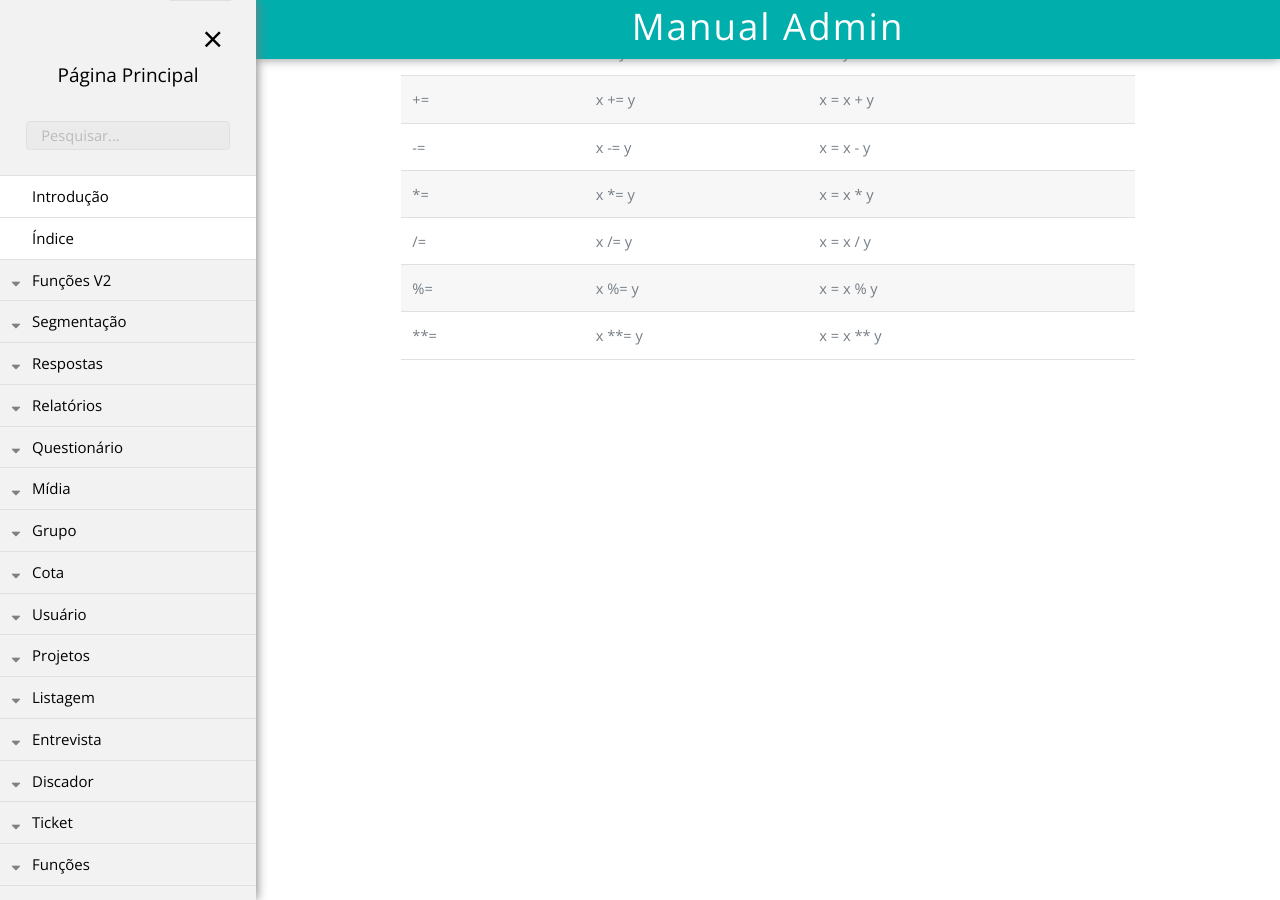
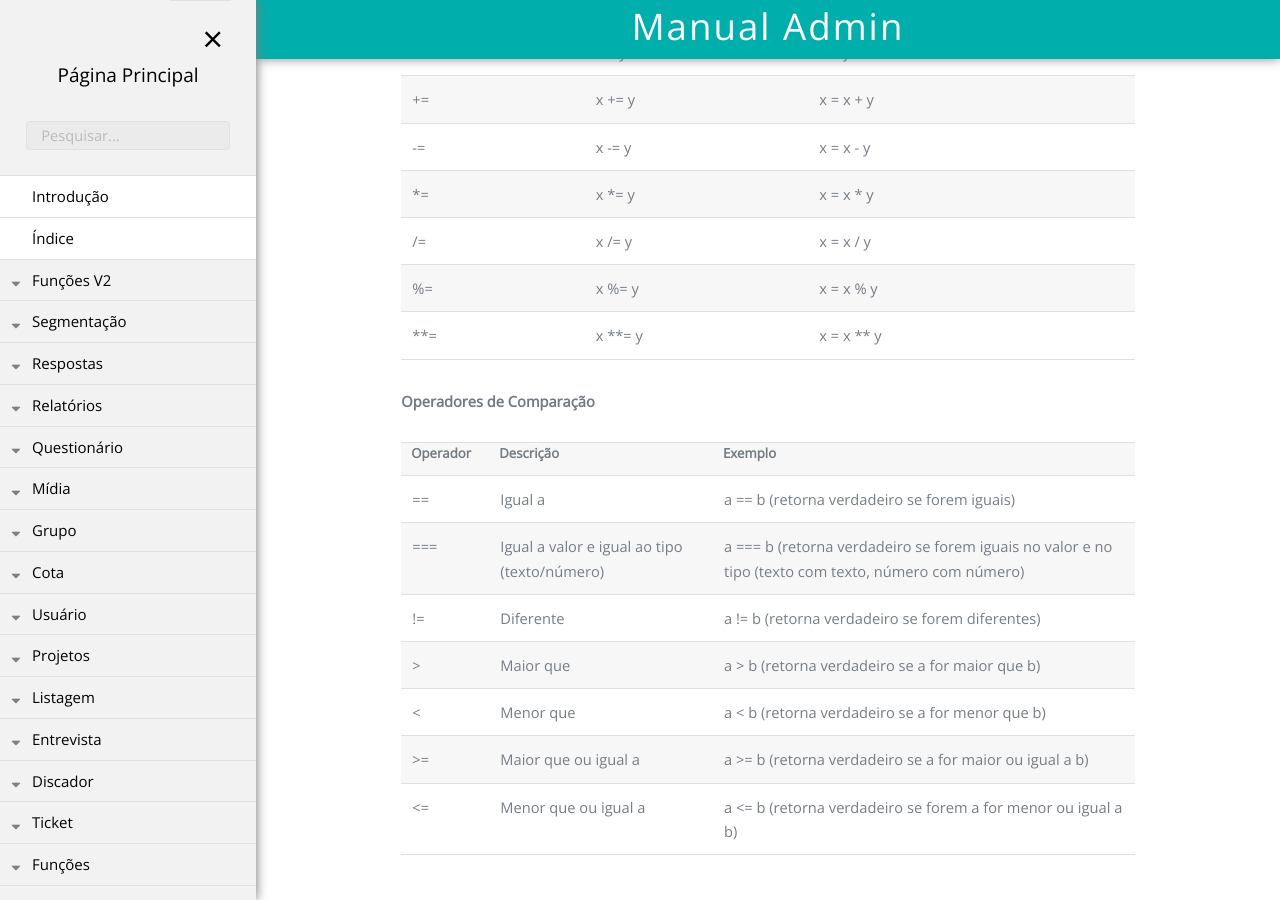
Before and after one commit to rogerio-figueiredo-hsr/hsrtechonline.github.io, a Jekyll site: the page built from _posts/2019-04-02-sintaxe-javascript.md, in a window 1280 px wide and 900 px high, scrolled down 1020 px. Built offline with Jekyll 4.4.1, drawn with Linux system fonts in a browser that asks for light colours; some of the changed text lies outside the part shown.

Commit message:
Update 2019-04-02-sintaxe-javascript.md

```diff
--- a/_posts/2019-04-02-sintaxe-javascript.md
+++ b/_posts/2019-04-02-sintaxe-javascript.md
@@ -102,3 +102,48 @@
     <td>x = x ** y</td>
   </tr>
 </tbody></table>
+
+**Operadores de Comparação**
+<table class="w3-table-all notranslate">
+  <tbody><tr>
+    <th style="width:12%">Operador</th>
+    <th>Descrição</th>
+    <th>Exemplo</th>
+    </tr>
+    <tr>
+      <td>==</td>
+      <td>Igual a</td>
+      <td>a == b (retorna verdadeiro se forem iguais)</td>
+    </tr>
+    <tr>
+      <td>===</td>
+      <td>Igual a valor e igual ao tipo (texto/número)</td>
+      <td>a === b (retorna verdadeiro se forem iguais no valor e no tipo (texto com texto, número com número)</td>
+    </tr>
+    <tr>
+      <td>!=</td>
+      <td>Diferente</td>
+      <td>a != b (retorna verdadeiro se forem diferentes)</td>
+    </tr>
+    <tr>
+      <td>&gt;</td>
+      <td>Maior que</td>
+      <td>a > b (retorna verdadeiro se a for maior que b)</td>
+    </tr>
+    <tr>
+      <td>&lt;</td>
+      <td>Menor que</td>
+      <td>a < b (retorna verdadeiro se a for menor que b)</td>
+    </tr>
+    <tr>
+      <td>&gt;=</td>
+      <td>Maior que ou igual a</td>
+      <td>a >= b (retorna verdadeiro se a for maior ou igual a b)</td>
+    </tr>
+    <tr>
+      <td>&lt;=</td>
+      <td>Menor que ou igual a</td>
+      <td>a <= b (retorna verdadeiro se forem a for menor ou igual a b)</td>
+    </tr>
+  </tbody>
+</table>
```
Also changed, not shown: other parts of _posts/2019-04-02-sintaxe-javascript.md (+1 -1 lines).
